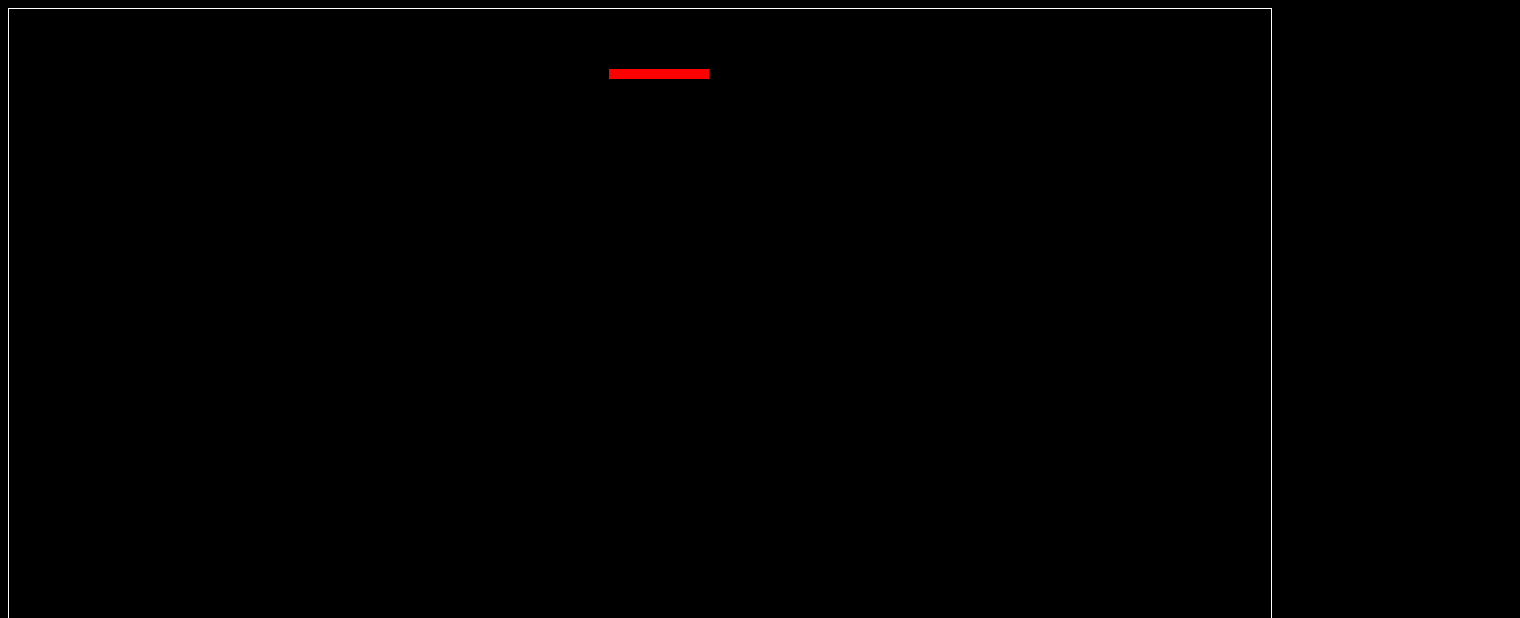
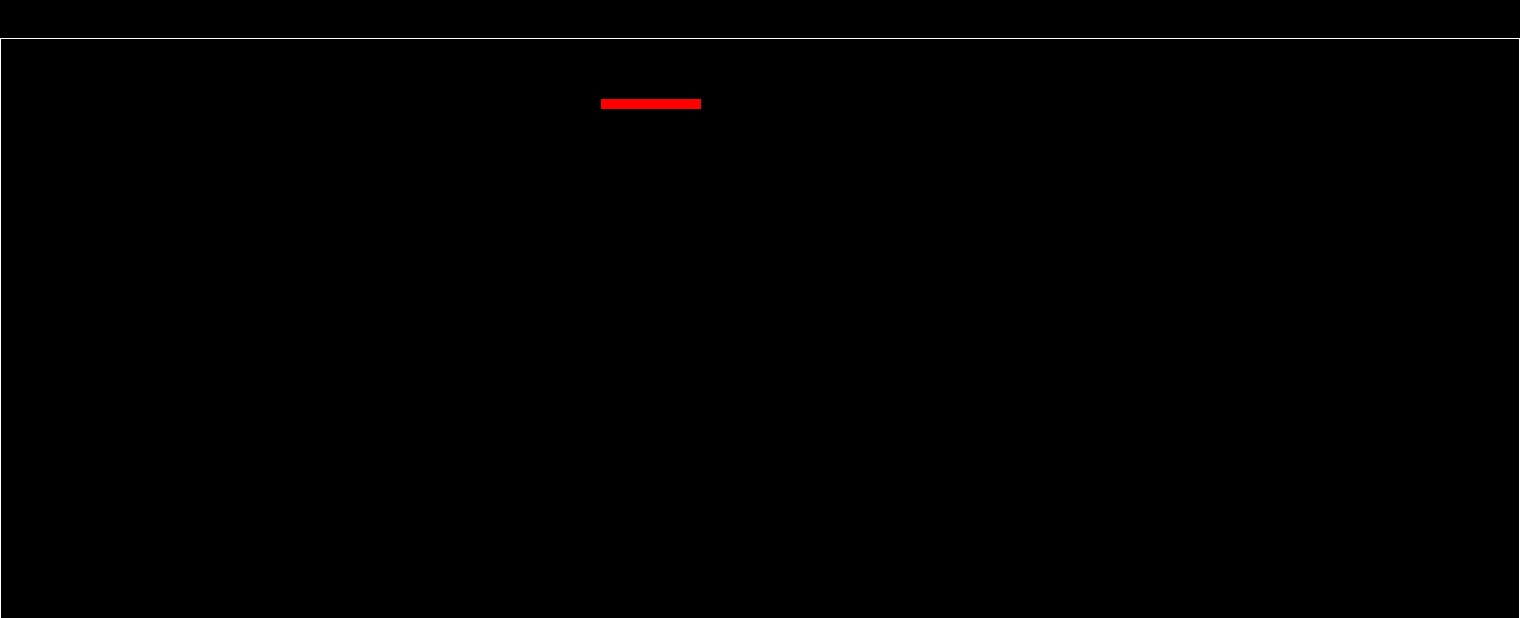
Before and after one commit to WormyGels/Cannon-Game, a plain HTML site: page index.html in a window 1280 px wide. Shown: the top 618 px of the page, 1520 px wide, since content can reach past the window. Drawn offline with Linux system fonts and the light colour scheme.

Commit message:
Fixed width and height centered on screen

```diff
--- a/js/Main.js
+++ b/js/Main.js
@@ -22,8 +22,8 @@ var targetDir = 0 ;
 var target ;
 
 //width and height of the gameboard
-var width = 1500 ;
-var height = 600 ;
+var width = 1518 ;
+var height = 723 ;
 
 //current level
 var level = 1 ;
--- a/styles/main.css
+++ b/styles/main.css
@@ -3,10 +3,15 @@
 }
 #board {
   border: 1px solid white ;
-  box-sizing: border-box ;
-  position: relative ;
-  width: 100% ;
-  height: 100% ;
+  position: absolute ;
+  top: 0 ;
+  bottom: 0 ;
+  left: 0 ;
+  right: 0 ;
+  margin: auto ;
+  width: 1518px ;
+  height: 723px ;
+  overflow: hidden ;
 }
 html, body {
   user-select: none ;
```
